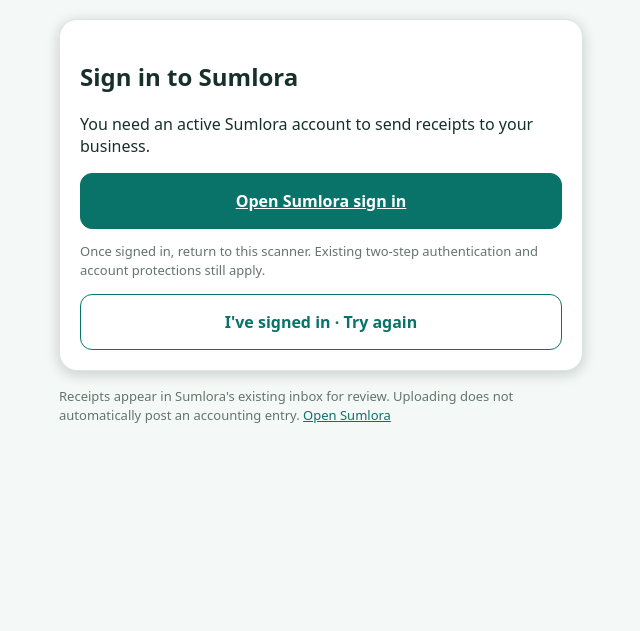
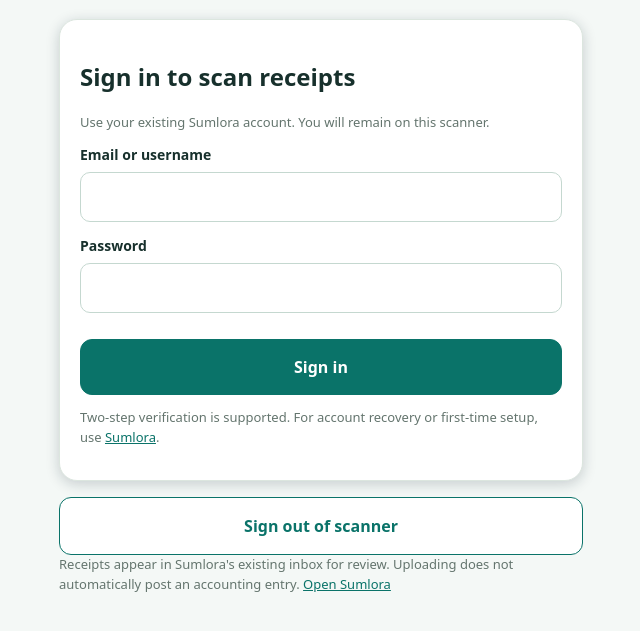
Before and after one commit to shersahray/tally-books, an Electron app: page public/scan.html in a window 1280 px wide. Shown: the part 91-722 px from the top of the page, without its empty margins (319-959 px from the left). Drawn offline with Linux system fonts and the light colour scheme.

Commit message:
Add scanner-only login with existing Sumlora credentials and two-step verification

```diff
--- a/public/scan.html
+++ b/public/scan.html
@@ -3,10 +3,18 @@
 <meta name="theme-color" content="#0a7369"><meta name="apple-mobile-web-app-capable" content="yes"><title>Sumlora · Scan Receipts</title>
 <link rel="icon" href="/icon.svg" type="image/svg+xml"><link rel="manifest" href="/scan.webmanifest">
 <style>
-:root{font-family:system-ui,-apple-system,sans-serif;color:#17302c;background:#f4f8f6}*{box-sizing:border-box}body{margin:0}main{max-width:560px;margin:auto;padding:22px 18px 65px}.brand{display:flex;align-items:center;gap:12px;font-size:24px;font-weight:750}.brand img{width:40px;height:40px}.subtitle{color:#60716a;margin:4px 0 22px}.panel{background:#fff;border:1px solid #dce6df;border-radius:18px;padding:20px;margin:16px 0;box-shadow:0 3px 14px #1233}.label{font-size:14px;font-weight:650;margin-bottom:8px;display:block}select,button{font:inherit}select{width:100%;padding:13px;border:1px solid #c5d8d0;border-radius:10px;background:white}button,.action{display:flex;align-items:center;justify-content:center;width:100%;padding:16px;border-radius:12px;cursor:pointer;border:1px solid #0a7369;background:#0a7369;color:white;font-size:16px;font-weight:700;text-align:center;margin-top:12px}.secondary{background:#fff;color:#0a7369}.action input{display:none}.muted{font-size:13px;color:#64756e;line-height:1.5}.notice{background:#e7f3ee;padding:12px;border-radius:10px;font-size:14px}.error{background:#fff0ee;color:#9a251d}.row{display:flex;align-items:center;justify-content:space-between;gap:12px}.file{border-top:1px solid #e4ebe6;padding:12px 0;font-size:14px;overflow-wrap:anywhere}.tiny{font-size:12px}.hide{display:none!important}a{color:#0a7369}
+:root{font-family:system-ui,-apple-system,sans-serif;color:#17302c;background:#f4f8f6}*{box-sizing:border-box}body{margin:0}main{max-width:560px;margin:auto;padding:22px 18px 65px}.brand{display:flex;align-items:center;gap:12px;font-size:24px;font-weight:750}.brand img{width:40px;height:40px}.subtitle{color:#60716a;margin:4px 0 22px}.panel{background:#fff;border:1px solid #dce6df;border-radius:18px;padding:20px;margin:16px 0;box-shadow:0 3px 14px #1233}.label{font-size:14px;font-weight:650;margin-bottom:8px;display:block}select,button,input{font:inherit}input:not([type=file]){width:100%;padding:13px;border:1px solid #c5d8d0;border-radius:10px;background:white;margin:0 0 14px}select{width:100%;padding:13px;border:1px solid #c5d8d0;border-radius:10px;background:white}button,.action{display:flex;align-items:center;justify-content:center;width:100%;padding:16px;border-radius:12px;cursor:pointer;border:1px solid #0a7369;background:#0a7369;color:white;font-size:16px;font-weight:700;text-align:center;margin-top:12px}.secondary{background:#fff;color:#0a7369}.action input{display:none}.muted{font-size:13px;color:#64756e;line-height:1.5}.notice{background:#e7f3ee;padding:12px;border-radius:10px;font-size:14px}.error{background:#fff0ee;color:#9a251d}.row{display:flex;align-items:center;justify-content:space-between;gap:12px}.file{border-top:1px solid #e4ebe6;padding:12px 0;font-size:14px;overflow-wrap:anywhere}.tiny{font-size:12px}.hide{display:none!important}a{color:#0a7369}
 </style></head><body><main>
 <div class="brand"><img src="/icon.svg" alt="">Sumlora</div><p class="subtitle">Receipt Scanner · Secure company upload</p>
-<section class="panel" id="signIn"><h2>Sign in to Sumlora</h2><p>You need an active Sumlora account to send receipts to your business.</p><a class="action" href="https://app.sumlora.ca/">Open Sumlora sign in</a><p class="muted">Once signed in, return to this scanner. Existing two-step authentication and account protections still apply.</p><button class="secondary" id="retry" type="button">I've signed in · Try again</button></section>
+<section class="panel" id="signIn"><h2>Sign in to scan receipts</h2><p class="muted">Use your existing Sumlora account. You will remain on this scanner.</p>
+<form id="loginForm">
+<label class="label" for="username">Email or username</label><input id="username" name="username" type="text" autocomplete="username" required>
+<label class="label" for="password">Password</label><input id="password" name="password" type="password" autocomplete="current-password" required>
+<div id="codeWrap" hidden><label class="label" for="loginCode">Verification code</label><input id="loginCode" name="code" type="text" inputmode="numeric" autocomplete="one-time-code" pattern="[0-9]*"></div>
+<div id="loginStatus" class="notice error" role="alert" hidden></div>
+<button id="loginButton" type="submit">Sign in</button>
+</form>
+<p class="muted">Two-step verification is supported. For account recovery or first-time setup, use <a href="https://app.sumlora.ca/">Sumlora</a>.</p></section>
 <section id="scanner" hidden>
 <div class="panel"><label class="label" for="company">Send to business</label><select id="company"></select><p class="muted">Only businesses your Sumlora account can access appear here.</p></div>
 <div class="panel"><h2 style="margin-top:0">Scan a receipt</h2>
@@ -16,5 +24,5 @@
 <div id="status" class="notice" role="status" aria-live="polite" hidden></div></div>
 <div class="panel"><div class="row"><h3>Uploads this session</h3><span id="count" class="muted">0 sent</span></div><div id="history" class="muted">No receipts sent yet.</div></div>
 </section>
-<footer class="muted">Receipts appear in Sumlora's existing inbox for review. Uploading does not automatically post an accounting entry. <a href="https://app.sumlora.ca/">Open Sumlora</a></footer>
+<footer class="muted"><button type="button" class="secondary" id="logout" hidden>Sign out of scanner</button>Receipts appear in Sumlora's existing inbox for review. Uploading does not automatically post an accounting entry. <a href="https://app.sumlora.ca/">Open Sumlora</a></footer>
 </main><script src="/scan.js" defer></script></body></html>
```
